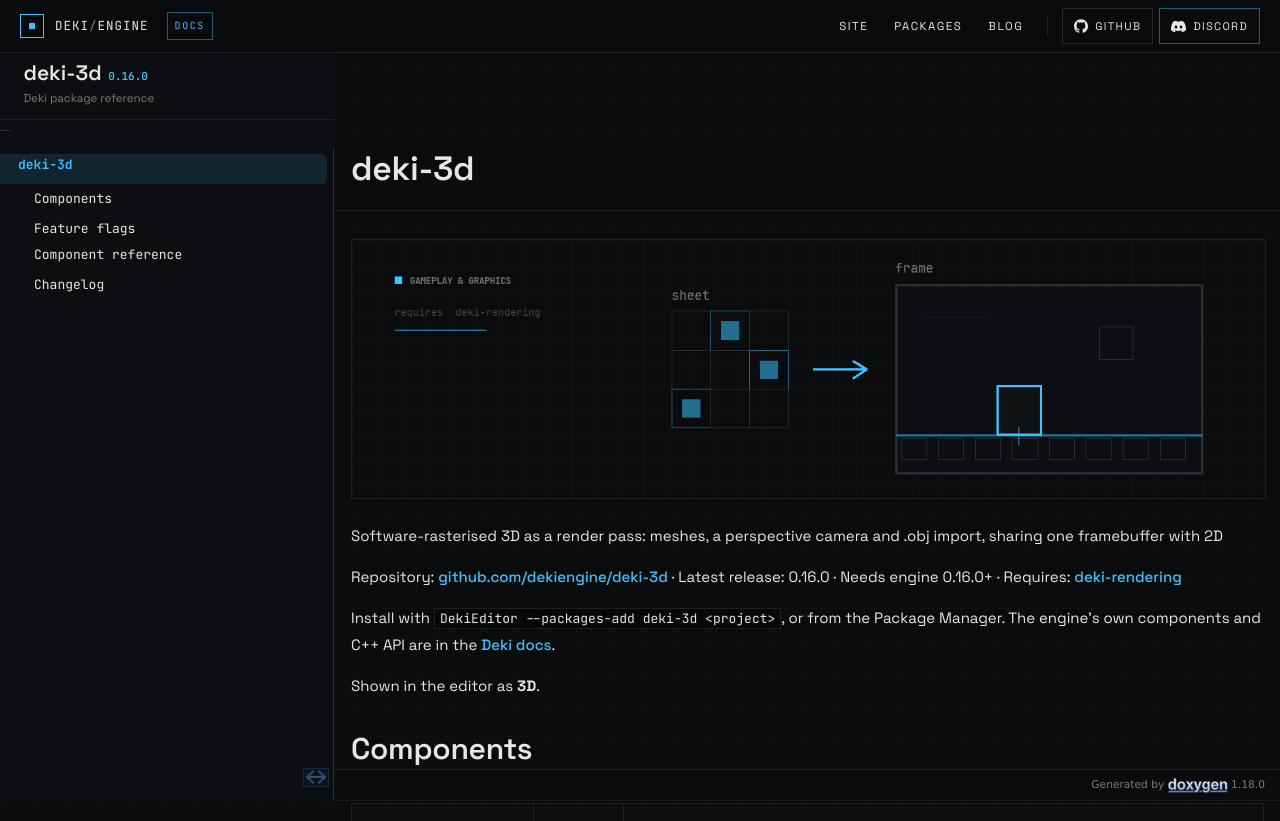
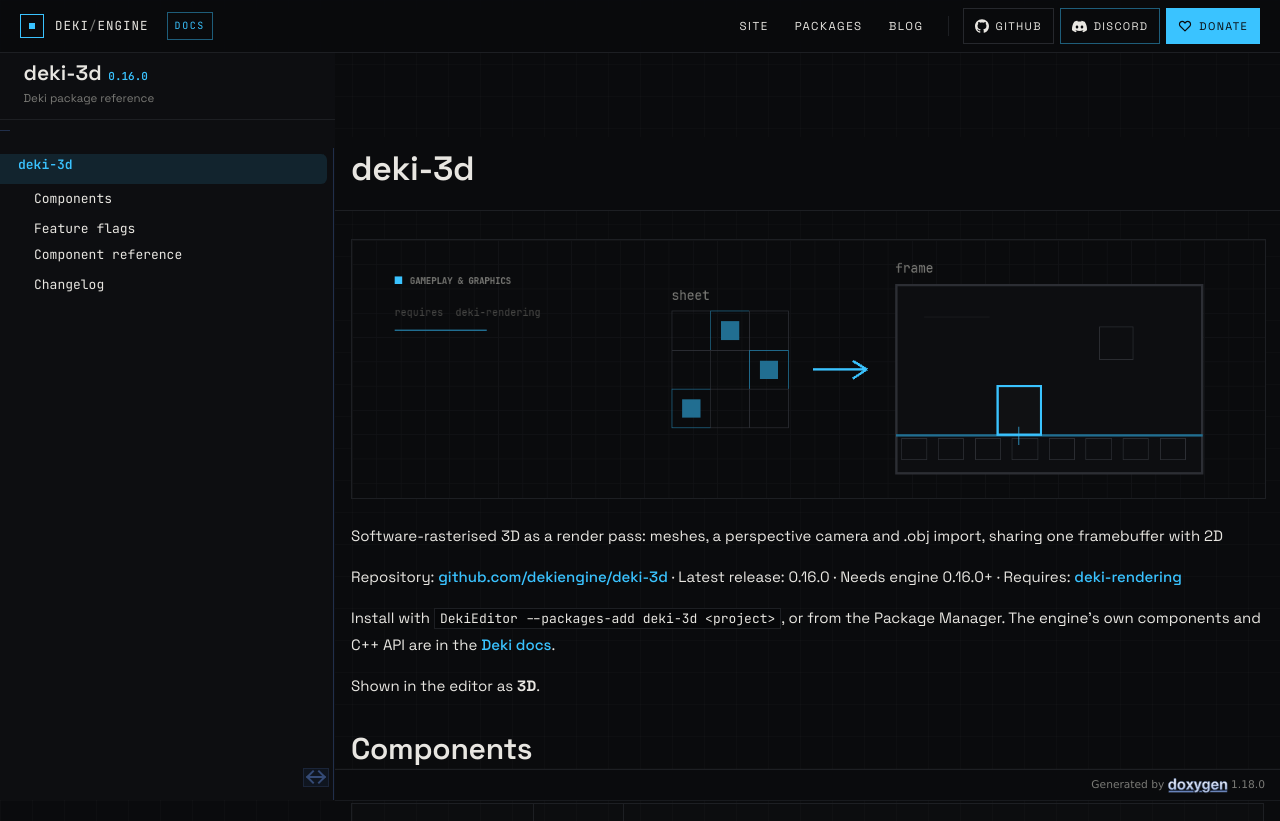
Before and after one commit to dekiengine/deki-3d, a plain HTML site: page index.html in a window 1280 px wide. Drawn offline with Linux system fonts and the light colour scheme.

Commit message:
Docs for deki-3d from deki-editor 5bec9ff

```diff
--- a/deki.css
+++ b/deki.css
@@ -492,3 +492,20 @@
     p img[src^="deki-"]:not([src$="-sm.png"]) { display: none; }
     p img[src$="-sm.png"] { display: block; }
 }
+
+/* The donate chip, the same solid one the website's bar carries. The
+ * !important is not decoration: doxygen's own sheet paints every anchor's
+ * background and colour from a more specific selector, which is why the chip
+ * above does the same. Without it this came out as an outline. */
+.deki-chip-solid {
+    border-color: var(--primary-color);
+    background: var(--primary-color) !important;
+    font-weight: 600;
+}
+/* Spelled out through .deki-bar because that is what the rule it has to beat
+ * looks like: .deki-bar a:link paints every link in the bar, !important and
+ * all, and a plain .deki-chip-solid loses to it on specificity. */
+.deki-bar a.deki-chip-solid:link,
+.deki-bar a.deki-chip-solid:visited { color: #0a0b0d !important; }
+.deki-chip-solid:hover { background: transparent !important; }
+.deki-bar a.deki-chip-solid:hover { color: var(--primary-color) !important; }
--- a/index.html
+++ b/index.html
@@ -39,6 +39,7 @@
     <span class="deki-bar-sep"></span>
     <a class="deki-chip" href="https://github.com/orgs/dekiengine/repositories" rel="noopener"><svg viewBox="0 0 24 24" width="14" height="14" fill="currentColor" aria-hidden="true"><path d="M12 .297c-6.63 0-12 5.373-12 12 0 5.303 3.438 9.8 8.205 11.385.6.113.82-.258.82-.577 0-.285-.01-1.04-.015-2.04-3.338.724-4.042-1.61-4.042-1.61C4.422 18.07 3.633 17.7 3.633 17.7c-1.087-.744.084-.729.084-.729 1.205.084 1.838 1.236 1.838 1.236 1.07 1.835 2.809 1.305 3.495.998.108-.776.417-1.305.76-1.605-2.665-.3-5.466-1.332-5.466-5.93 0-1.31.465-2.38 1.235-3.22-.135-.303-.54-1.523.105-3.176 0 0 1.005-.322 3.3 1.23.96-.267 1.98-.399 3-.405 1.02.006 2.04.138 3 .405 2.28-1.552 3.285-1.23 3.285-1.23.645 1.653.24 2.873.12 3.176.765.84 1.23 1.91 1.23 3.22 0 4.61-2.805 5.625-5.475 5.92.42.36.81 1.096.81 2.22 0 1.606-.015 2.896-.015 3.286 0 .315.21.69.825.57C20.565 22.092 24 17.592 24 12.297c0-6.627-5.373-12-12-12"/></svg><span>github</span></a>
     <a class="deki-chip deki-chip-accent" href="https://dekiengine.com/discord" rel="noopener"><svg viewBox="0 0 24 24" width="15" height="15" fill="currentColor" aria-hidden="true"><path d="M20.317 4.3698a19.7913 19.7913 0 00-4.8851-1.5152.0741.0741 0 00-.0785.0371c-.211.3753-.4447.8648-.6083 1.2495-1.8447-.2762-3.68-.2762-5.4868 0-.1636-.3933-.4058-.8742-.6177-1.2495a.077.077 0 00-.0785-.037 19.7363 19.7363 0 00-4.8852 1.515.0699.0699 0 00-.0321.0277C.5334 9.0458-.319 13.5799.0992 18.0578a.0824.0824 0 00.0312.0561c2.0528 1.5076 4.0413 2.4228 5.9929 3.0294a.0777.0777 0 00.0842-.0276c.4616-.6304.8731-1.2952 1.226-1.9942a.076.076 0 00-.0416-.1057c-.6528-.2476-1.2743-.5495-1.8722-.8923a.077.077 0 01-.0076-.1277c.1258-.0943.2517-.1923.3718-.2914a.0743.0743 0 01.0776-.0105c3.9278 1.7933 8.18 1.7933 12.0614 0a.0739.0739 0 01.0785.0095c.1202.099.246.1981.3728.2924a.077.077 0 01-.0066.1276 12.2986 12.2986 0 01-1.873.8914.0766.0766 0 00-.0407.1067c.3604.698.7719 1.3628 1.225 1.9932a.076.076 0 00.0842.0286c1.961-.6067 3.9495-1.5219 6.0023-3.0294a.077.077 0 00.0313-.0552c.5004-5.177-.8382-9.6739-3.5485-13.6604a.061.061 0 00-.0312-.0286zM8.02 15.3312c-1.1825 0-2.1569-1.0857-2.1569-2.419 0-1.3332.9555-2.4189 2.157-2.4189 1.2108 0 2.1757 1.0952 2.1568 2.419 0 1.3332-.9555 2.4189-2.1569 2.4189zm7.9748 0c-1.1825 0-2.1569-1.0857-2.1569-2.419 0-1.3332.9554-2.4189 2.1569-2.4189 1.2108 0 2.1757 1.0952 2.1568 2.419 0 1.3332-.946 2.4189-2.1568 2.4189Z"/></svg><span>discord</span></a>
+    <a class="deki-chip deki-chip-solid" href="https://dekiengine.com/donate/"><svg viewBox="0 0 24 24" width="14" height="14" fill="none" stroke="currentColor" stroke-width="2" stroke-linejoin="round" aria-hidden="true"><path d="M12 20.5 3.9 12.4a4.8 4.8 0 0 1 0-6.8 4.8 4.8 0 0 1 6.8 0l1.3 1.3 1.3-1.3a4.8 4.8 0 0 1 6.8 0 4.8 4.8 0 0 1 0 6.8Z"/></svg><span>donate</span></a>
   </div>
 </div>
 <div id="top"><!-- do not remove this div, it is closed by doxygen! -->
```
Also changed, not shown: dir_4fef79e7177ba769987a8da36c892c5f.html (+1 -0 lines), dir_5dc7e08afbf9d1820e0f1ed2637cf14c.html (+1 -0 lines), dir_9f56491857ad02ee39c505d677254e9d.html (+1 -0 lines), dir_e2cf8ecc49c41cbc53d71e2f6f58b926.html (+1 -0 lines).
